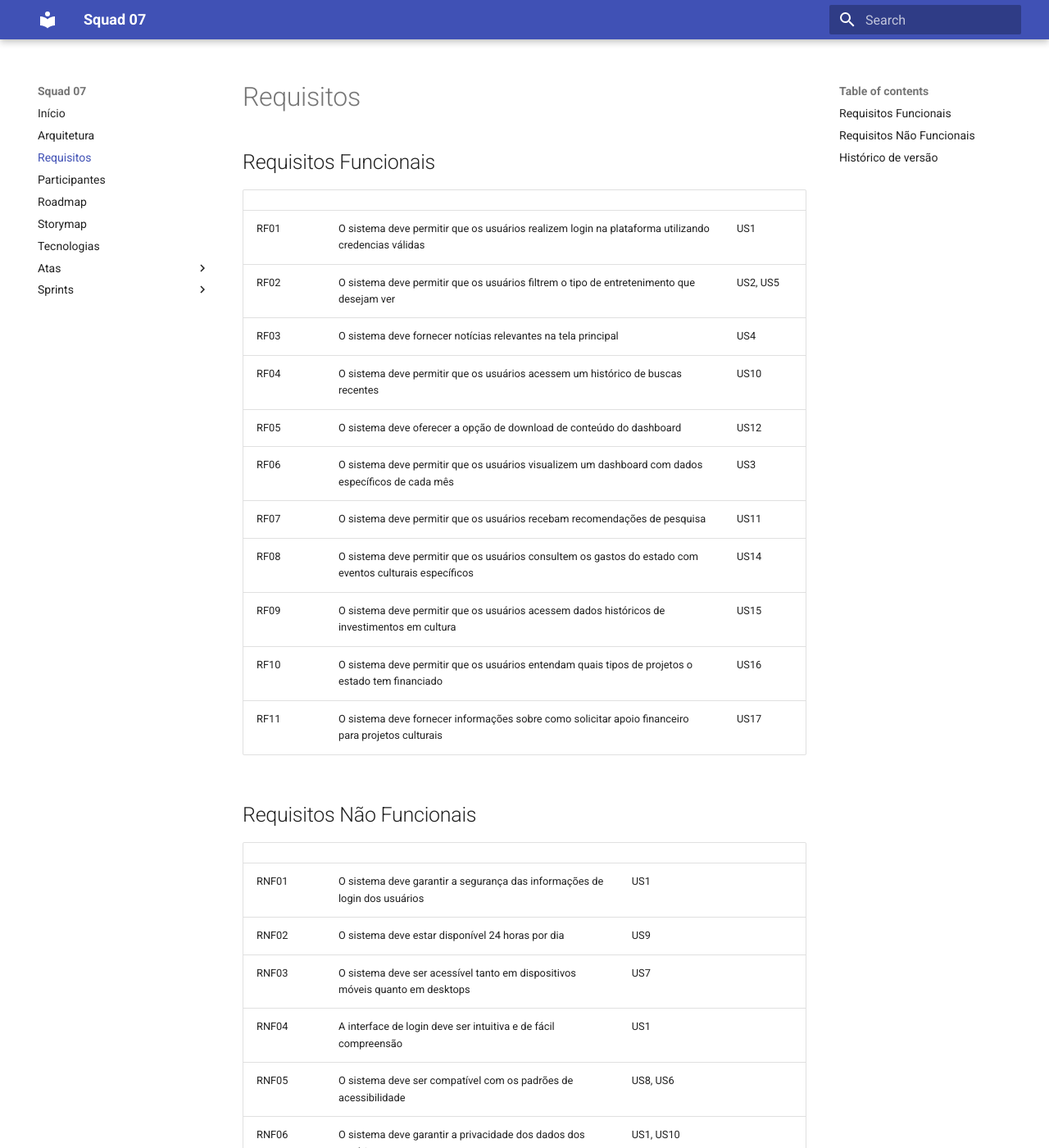
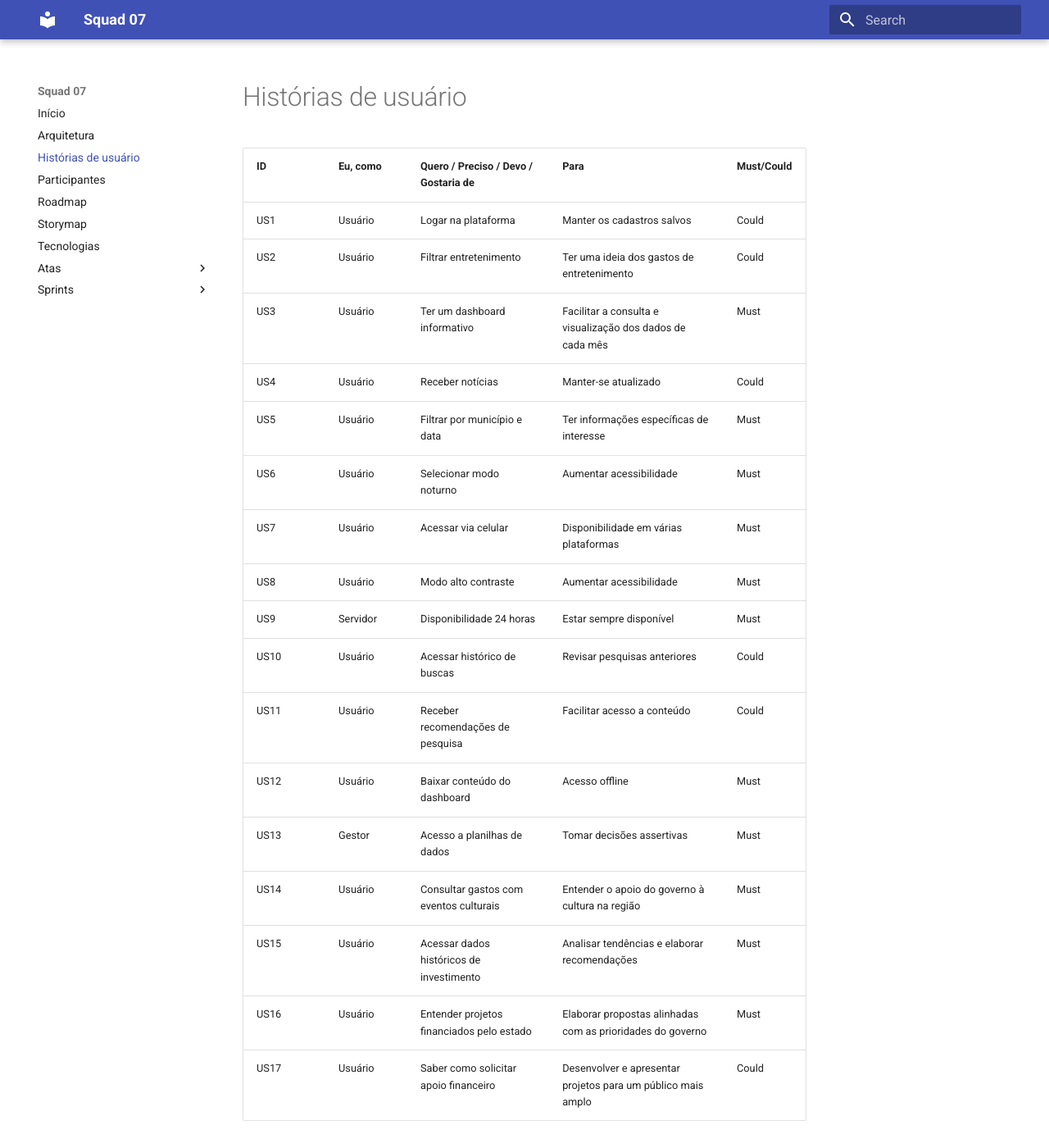
Before and after one commit to unb-mds/2024-1-MinasDeCultura, an MkDocs documentation site: the page built from docs/backlog.md, in a window 1280 px wide and 1400 px high. Shown: the whole window at 82% size. Built offline with MkDocs 1.6.1 and Material for MkDocs 9.7.7, drawn with Linux system fonts in a browser that asks for light colours; some of the changed text lies outside the part shown.

Commit message:
Adicionando histórias de usuário na gitpage

```diff
--- a/docs/backlog.md
+++ b/docs/backlog.md
@@ -1,3 +1,25 @@
+# Histórias de usuário
+| ID  | Eu, como        | Quero / Preciso / Devo / Gostaria de                                | Para                                                                                 | Must/Could |
+|-----|-------------|--------------------------------------|-------------------------------------------------------------------------------------------|------------|
+| US1 | Usuário     | Logar na plataforma                  | Manter os cadastros salvos                                                                | Could      |
+| US2 | Usuário     | Filtrar entretenimento               | Ter uma ideia dos gastos de entretenimento                                                | Could       |
+| US3 | Usuário     | Ter um dashboard informativo        | Facilitar a consulta e visualização dos dados de cada mês                                 | Must       |
+| US4 | Usuário     | Receber notícias                     | Manter-se atualizado                                                                      | Could      |
+| US5 | Usuário     | Filtrar por município e data        | Ter informações específicas de interesse                                                  | Must       |
+| US6 | Usuário     | Selecionar modo noturno              | Aumentar acessibilidade                                                                   | Must       |
+| US7 | Usuário     | Acessar via celular                  | Disponibilidade em várias plataformas                                                     | Must       |
+| US8 | Usuário     | Modo alto contraste                  | Aumentar acessibilidade                                                                   | Must      |
+| US9 | Servidor    | Disponibilidade 24 horas             | Estar sempre disponível                                                                   | Must       |
+| US10| Usuário     | Acessar histórico de buscas          | Revisar pesquisas anteriores                                                              | Could      |
+| US11| Usuário     | Receber recomendações de pesquisa   | Facilitar acesso a conteúdo                                                               | Could      |
+| US12| Usuário     | Baixar conteúdo do dashboard        | Acesso offline                                                                            | Must     |
+| US13| Gestor      | Acesso a planilhas de dados          | Tomar decisões assertivas                                                                 | Must       |
+| US14| Usuário     | Consultar gastos com eventos culturais| Entender o apoio do governo à cultura na região                                           | Must       |
+| US15| Usuário     | Acessar dados históricos de investimento| Analisar tendências e elaborar recomendações                                             | Must     |
+| US16| Usuário     | Entender projetos financiados pelo estado| Elaborar propostas alinhadas com as prioridades do governo                               | Must      |
+| US17| Usuário     | Saber como solicitar apoio financeiro| Desenvolver e apresentar projetos para um público mais amplo                                | Could      |
+
+
 # Requisitos
 
 ## Requisitos Funcionais
@@ -36,4 +58,5 @@
 
 | Versão |    Data    |                    Descrição                    |     Autor      |
 |:------:|:----------:|:-----------------------------------------------:|:--------------:|
-|  2.0   | 02/04/2024 | Adicionando histórico de versão                 | Gabriel Scheidt|
+|  1.0   | 02/04/2024 | Adicionando história de usuários                | Gabriel Scheidt|
+|  1.0   | 02/04/2024 | Adicionando histórico de versão                 | Gabriel Scheidt|
```
Also changed, not shown: docs/index.md (+1 -1 lines), docs/roadmap.md (+1 -1 lines), docs/storymap.md (+1 -1 lines), docs/tecnologias.md (+1 -1 lines).
